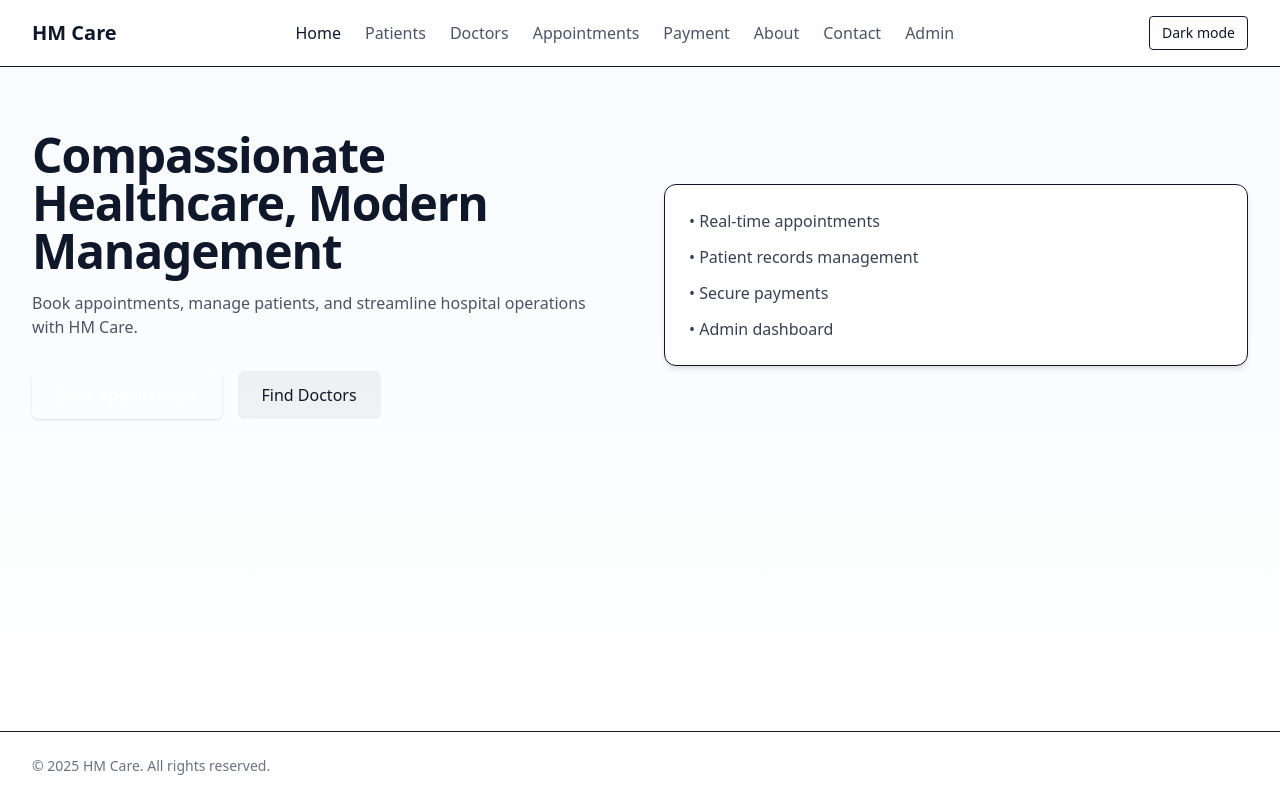
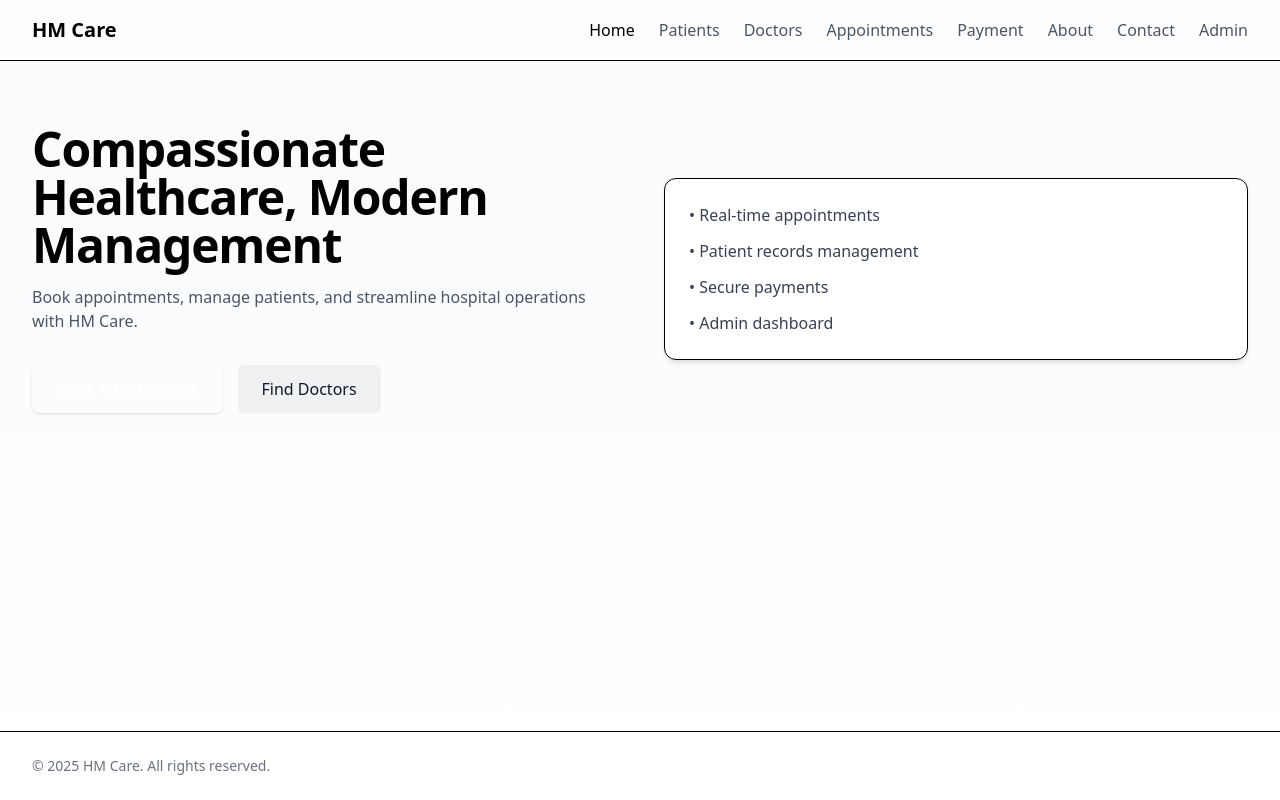
Before and after one commit to Tejass17x/hospital-management, a React (Vite) app: page / in a window 1280 px wide. Built offline with nearby package versions, Linux system fonts and the light colour scheme.

Commit message:
feat(theme): switch to red/grey palette; improve payment button

```diff
--- a/src/components/Layout.tsx
+++ b/src/components/Layout.tsx
@@ -1,11 +1,6 @@
 import { Link, NavLink, Outlet } from 'react-router-dom'
-import { useEffect, useState } from 'react'
 
 export function Layout() {
-  const [theme, setTheme] = useState<'light' | 'dark'>('light')
-  useEffect(() => {
-    document.documentElement.setAttribute('data-theme', theme)
-  }, [theme])
   return (
     <div className="min-h-screen flex flex-col bg-[linear-gradient(180deg,#f8fafc,white)]">
       <header className="bg-white/80 backdrop-blur border-b sticky top-0 z-40">
@@ -21,9 +16,6 @@ export function Layout() {
             <NavLink to="/contact" className={({ isActive }) => isActive ? 'text-brand font-medium' : 'text-gray-600 hover:text-gray-900'}>Contact</NavLink>
             <NavLink to="/admin" className={({ isActive }) => isActive ? 'text-brand font-medium' : 'text-gray-600 hover:text-gray-900'}>Admin</NavLink>
           </nav>
-          <button onClick={() => setTheme(theme === 'light' ? 'dark' : 'light')} className="ml-4 px-3 py-1.5 rounded border text-sm">
-            {theme === 'light' ? 'Dark' : 'Light'} mode
-          </button>
         </div>
       </header>
       <main className="flex-1">
--- a/src/index.css
+++ b/src/index.css
@@ -2,17 +2,4 @@
 
 :root {
   --brand: #0ea5e9;
-  --bg: #f8fafc;
-  --fg: #0f172a;
 }
-
-[data-theme="dark"] {
-  --brand: #38bdf8;
-  --bg: #0b1220;
-  --fg: #e5e7eb;
-}
-
-body {
-  background: var(--bg);
-  color: var(--fg);
-}
--- a/src/pages/Payment.tsx
+++ b/src/pages/Payment.tsx
@@ -37,7 +37,7 @@ export function Payment() {
           <label className="block text-sm text-gray-700 mb-1">Amount ($)</label>
           <input type="number" className="w-full border rounded-md p-2 focus:outline-none focus:ring-2 focus:ring-brand/30" value={form.amount} onChange={(e) => handleChange('amount', Number(e.target.value))} />
         </div>
-        <button onClick={handlePay} disabled={status==='processing'} className="w-full px-5 py-3 bg-brand text-white rounded-md disabled:opacity-60 shadow hover:shadow-md transition sticky bottom-4">
+        <button onClick={handlePay} disabled={status==='processing'} className="w-full px-4 py-3 bg-brand text-white rounded-md disabled:opacity-60 shadow hover:shadow-md transition focus:outline-none focus:ring-2 focus:ring-brand/40">
           {status === 'processing' ? 'Processing...' : 'Pay Now'}
         </button>
         {status === 'success' && <div className="text-green-600">Payment successful. Receipt sent to {form.email}.</div>}
--- a/tailwind.config.js
+++ b/tailwind.config.js
@@ -8,9 +8,9 @@ export default {
     extend: {
       colors: {
         brand: {
-          DEFAULT: '#0ea5e9',
-          dark: '#0284c7',
-          light: '#38bdf8',
+          DEFAULT: '#dc2626',
+          dark: '#b91c1c',
+          light: '#f87171',
         },
       },
     },
```
